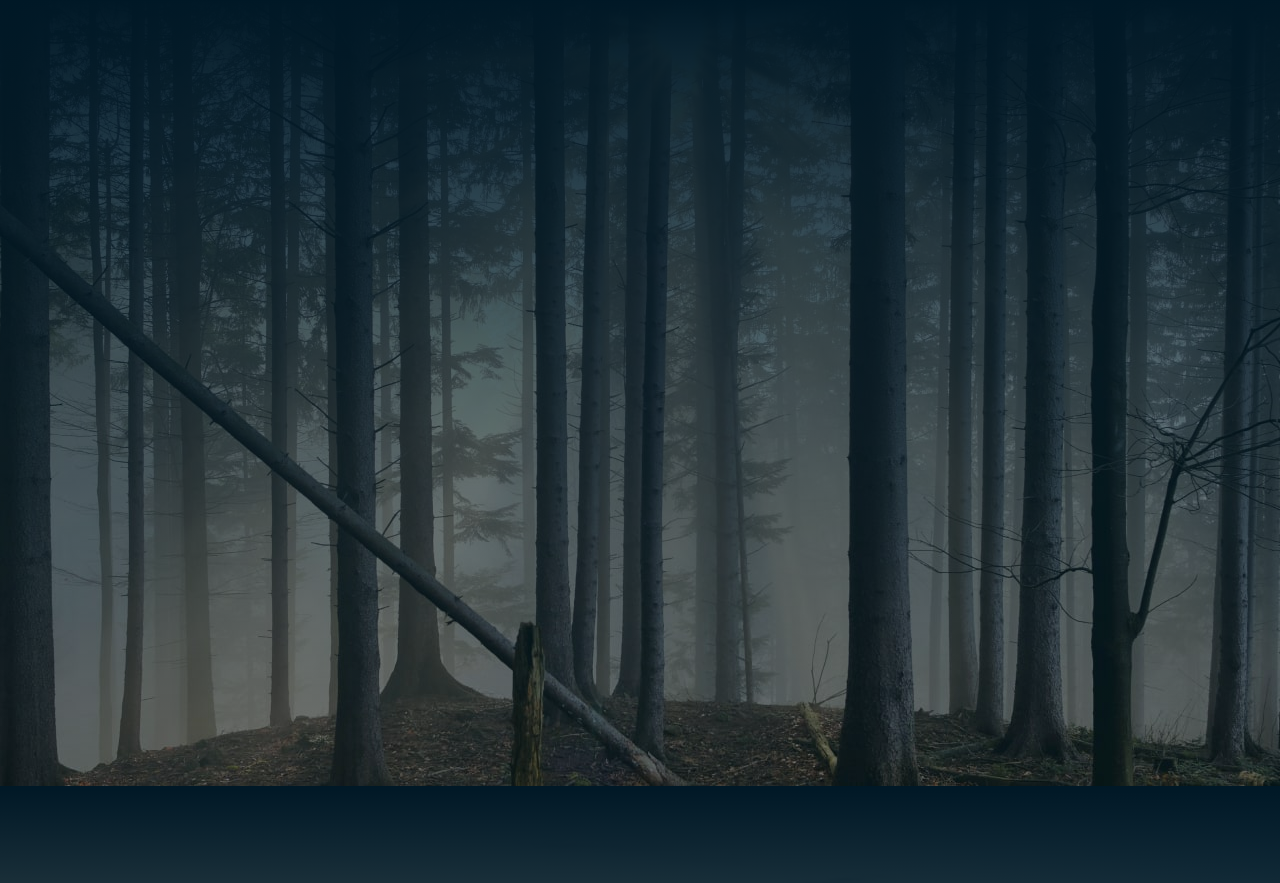
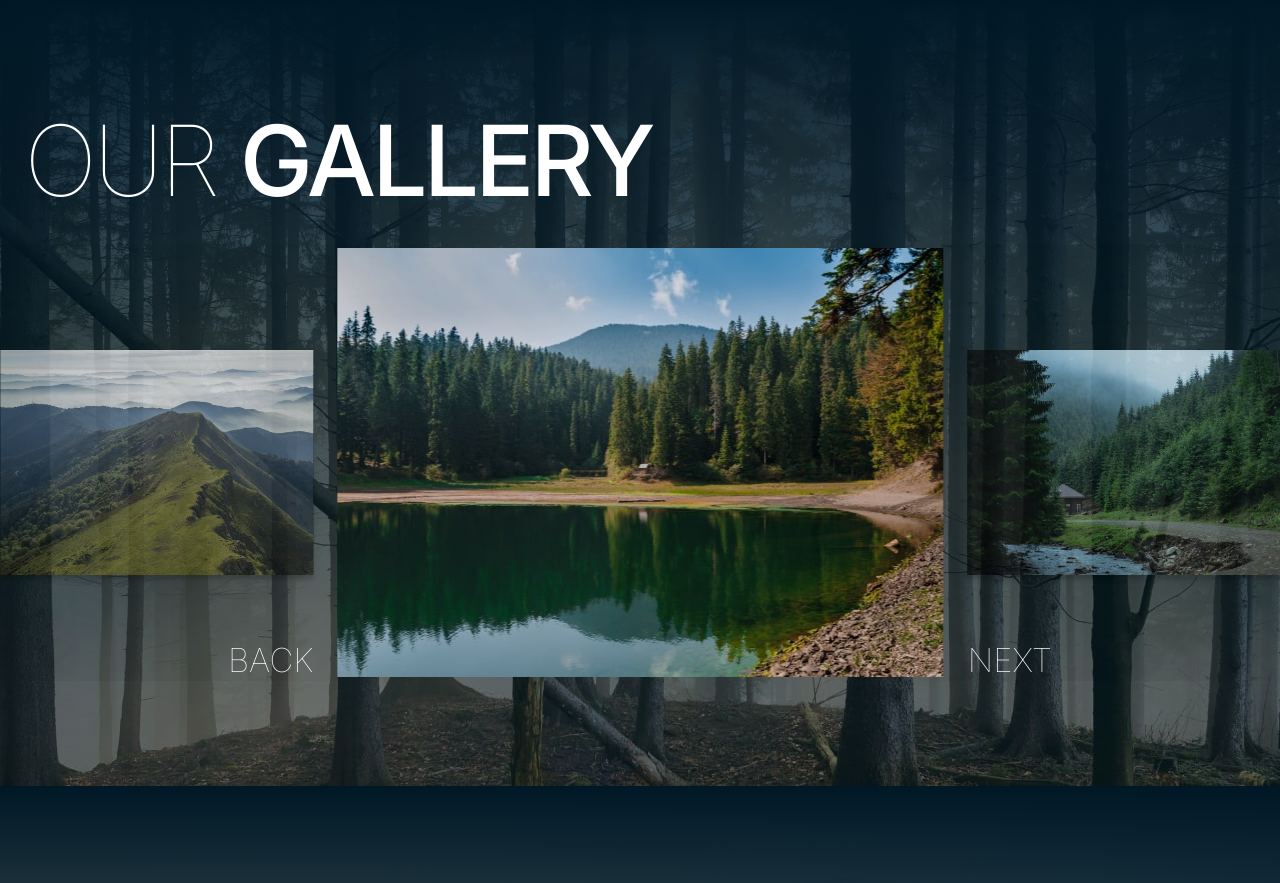
Before and after one commit to TatianaSkl/travel, a Next.js app: page / in a window 1280 px wide. Shown: the part 2617-3500 px from the top of the page. Built offline with nearby package versions, Linux system fonts and the light colour scheme; a web font is replaced by a local one.

Commit message:
add gallery section

```diff
--- a/package.json
+++ b/package.json
@@ -14,7 +14,8 @@
     "react-dom": "^18",
     "react-hook-form": "^7.51.3",
     "react-hot-toast": "^2.4.1",
-    "react-scroll": "^1.9.0"
+    "react-scroll": "^1.9.0",
+    "swiper": "^11.1.1"
   },
   "devDependencies": {
     "@types/node": "^20",
--- a/src/app/globals.css
+++ b/src/app/globals.css
@@ -99,6 +99,7 @@ img {
       background-image: var(--bgGradient), url(/images/about_t_2x.jpg);
     }
   }
+
   .about-bg-d {
     height: 826px;
     background-image: var(--bgGradient), url(/images/about_d.jpg);
@@ -125,6 +126,7 @@ img {
       background-image: var(--bgGradient), url(/images/career_t_2x.jpg);
     }
   }
+
   .career-bg-d {
     height: 818px;
     background-image: var(--bgGradient), url(/images/career_d.jpg);
@@ -152,6 +154,7 @@ img {
       background-image: var(--bgGradient), url(/images/gallery_bg_t_2x.jpg);
     }
   }
+
   .gallery-bg-d {
     height: 788px;
     background-image: var(--bgGradient), url(/images/gallery_bg_d.jpg);
@@ -179,11 +182,52 @@ img {
       background-image: var(--bgGradient), url(/images/contacts_t_2x.jpg);
     }
   }
+
   .contacts-bg-d {
     height: 762px;
     background-image: var(--bgGradient), url(/images/contacts_d.jpg);
     @media (min-device-pixel-ratio: 2), (min-resolution: 192dpi), (min-resolution: 2dppx) {
       background-image: var(--bgGradient), url(/images/contacts_d_2x.jpg);
+    }
+  }
+
+  .modal {
+    background: var(--bgModal);
+    backdrop-filter: blur(25px);
+    @apply fixed z-20 w-full h-screen top-0 left-0 flex justify-center items-center;
+  }
+
+  @media (min-width: 768px) {
+    .swiper-slide-next.gallery-slider,
+    .swiper-slide-prev.gallery-slider {
+      width: 121px !important;
+      height: 87px !important;
+      background: rgba(2, 15, 8, 0.75);
+      box-shadow: 0px 4px 4px 0px rgba(0, 0, 0, 0.25);
+      opacity: 0.75;
+      filter: drop-shadow(0px 0px 100px rgba(9, 20, 16, 0.5)) !important;
+    }
+
+    .swiper-slide-active.gallery-slider {
+      width: 415px !important;
+      height: 294px !important;
+    }
+
+    .swiper-wrapper {
+      align-items: center;
+    }
+  }
+
+  @media (min-width: 1280px) {
+    .swiper-slide-next.gallery-slider,
+    .swiper-slide-prev.gallery-slider {
+      width: 313px !important;
+      height: 225px !important;
+    }
+
+    .swiper-slide-active.gallery-slider {
+      width: 606px !important;
+      height: 429px !important;
     }
   }
 }
@@ -195,12 +239,6 @@ img {
 
   .section {
     @apply py-14 m:py-16 l:py-[104px];
-  }
-
-  .modal {
-    background: var(--bgModal);
-    backdrop-filter: blur(25px);
-    @apply fixed z-20 w-full h-screen top-0 left-0 flex justify-center items-center;
   }
 
   .trans {
--- /dev/null
+++ b/src/components/modules/SliderGallery.tsx
@@ -0,0 +1,63 @@
+import { FC } from 'react';
+import { Swiper, SwiperSlide } from 'swiper/react';
+import { Navigation } from 'swiper/modules';
+import Image from 'next/image';
+import 'swiper/css';
+import 'swiper/css/navigation';
+import gallery from '@/data/gallery.json';
+
+const SliderGallery: FC = () => {
+  return (
+    <div className="relative">
+      <Swiper
+        className="h-[609px] m:h-[306px] l:h-[437px]"
+        modules={[Navigation]}
+        wrapperTag="ul"
+        loop={true}
+        direction="vertical"
+        centeredSlides={true}
+        grabCursor={true}
+        slidesPerView={3}
+        spaceBetween={24}
+        navigation={{
+          nextEl: '.btn-next',
+          prevEl: '.btn-prev',
+        }}
+        breakpoints={{
+          768: {
+            direction: 'horizontal',
+          },
+        }}
+      >
+        {gallery.slider.map(({ id, src, alt }) => (
+          <SwiperSlide key={id} tag="li" className="gallery-slider">
+            <Image
+              src={src}
+              alt={alt}
+              sizes="(min-width: 1280px) 606px, (min-width: 768px) 415px, 440px"
+              fill
+              className="object-cover"
+            />
+          </SwiperSlide>
+        ))}
+      </Swiper>
+
+      <button
+        type="button"
+        aria-label="button back"
+        className="btn-prev md:hidden absolute z-10 left-[37px] bottom-[17px] text-[33px] font-thin leading-[1.2] l:bottom-0 l:left-[228px]"
+      >
+        {gallery.btnBack}
+      </button>
+      <button
+        type="button"
+        aria-label="button next"
+        className="btn-next md:hidden absolute z-10 right-[37px] bottom-[17px] text-[33px] font-thin leading-[1.2] l:bottom-0 l:right-[228px]"
+      >
+        {gallery.btnNext}
+      </button>
+    </div>
+  );
+};
+
+export default SliderGallery;
--- /dev/null
+++ b/src/data/gallery.json
@@ -0,0 +1,38 @@
+{
+  "title": "OUR ",
+  "titleAccent": "GALLERY",
+  "slider": [
+    {
+      "id": "1",
+      "src": "/images/gallery_1.jpg",
+      "alt": "lake"
+    },
+    {
+      "id": "2",
+      "src": "/images/gallery_2.jpg",
+      "alt": "forest"
+    },
+    {
+      "id": "3",
+      "src": "/images/gallery_3.jpg",
+      "alt": "mountains"
+    },
+    {
+      "id": "4",
+      "src": "/images/gallery_1.jpg",
+      "alt": "lake"
+    },
+    {
+      "id": "5",
+      "src": "/images/gallery_2.jpg",
+      "alt": "forest"
+    },
+    {
+      "id": "6",
+      "src": "/images/gallery_3.jpg",
+      "alt": "mountains"
+    }
+  ],
+  "btnBack": "BACK",
+  "btnNext": "NEXT"
+}
--- a/src/sections/Gallery.tsx
+++ b/src/sections/Gallery.tsx
@@ -1,11 +1,19 @@
 'use client';
 
 import { FC } from 'react';
+import { TitleSection } from '@/components/ui-kit';
+import gallery from '@/data/gallery.json';
+import SliderGallery from '@/components/modules/SliderGallery';
 
 const Gallery: FC = () => {
   return (
     <section className="section gallery-bg-m m:gallery-bg-t l:gallery-bg-d" id="gallery">
-      <div className="container"></div>
+      <div className="container l:px-0">
+        <div className="mb-6 m:mx-auto m:w-[464px] m:mb-[72px] l:w-[657px] l:mr-auto l:ml-0 l:mb-6 l:pl-6">
+          <TitleSection text={gallery.title} textAccent={gallery.titleAccent} />
+        </div>
+        <SliderGallery />
+      </div>
     </section>
   );
 };
```
Also changed, not shown: src/data/services.json (deleted), 1 other file (tests, documents, lock files or other folders).
